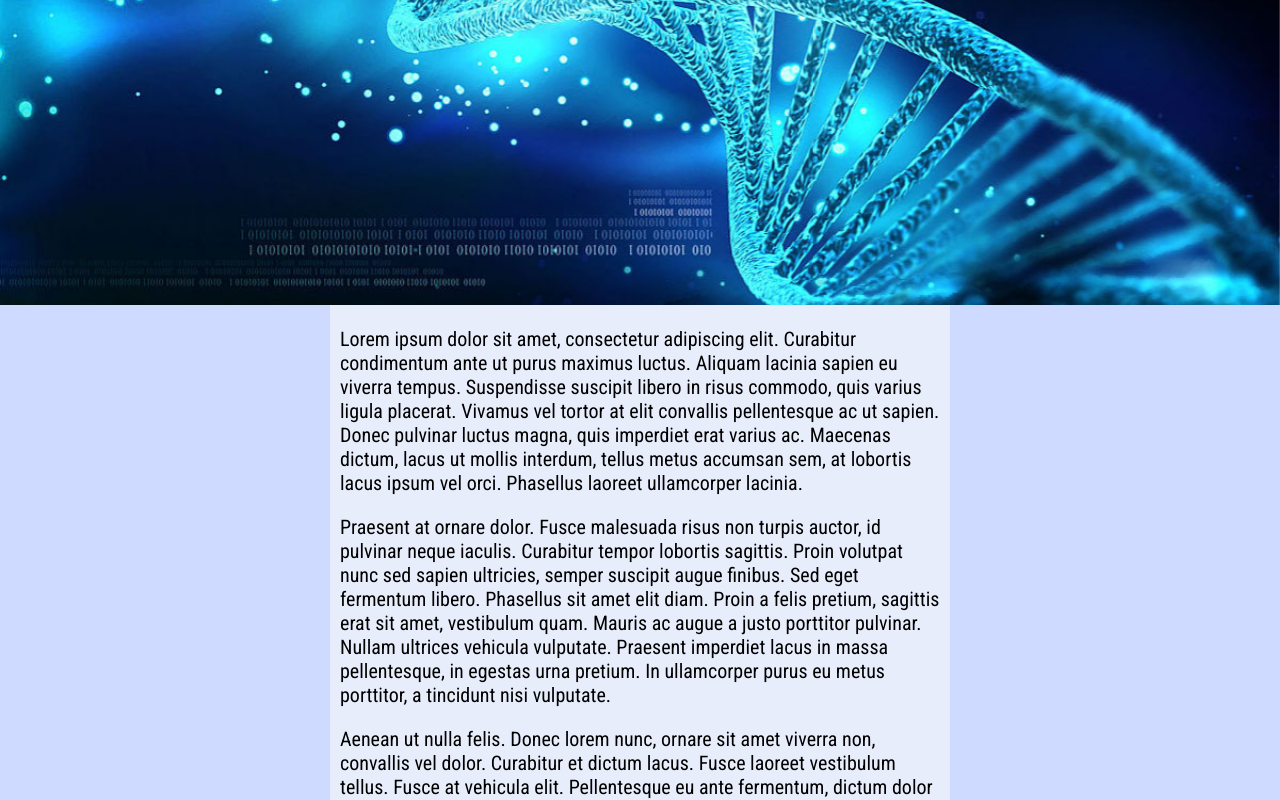
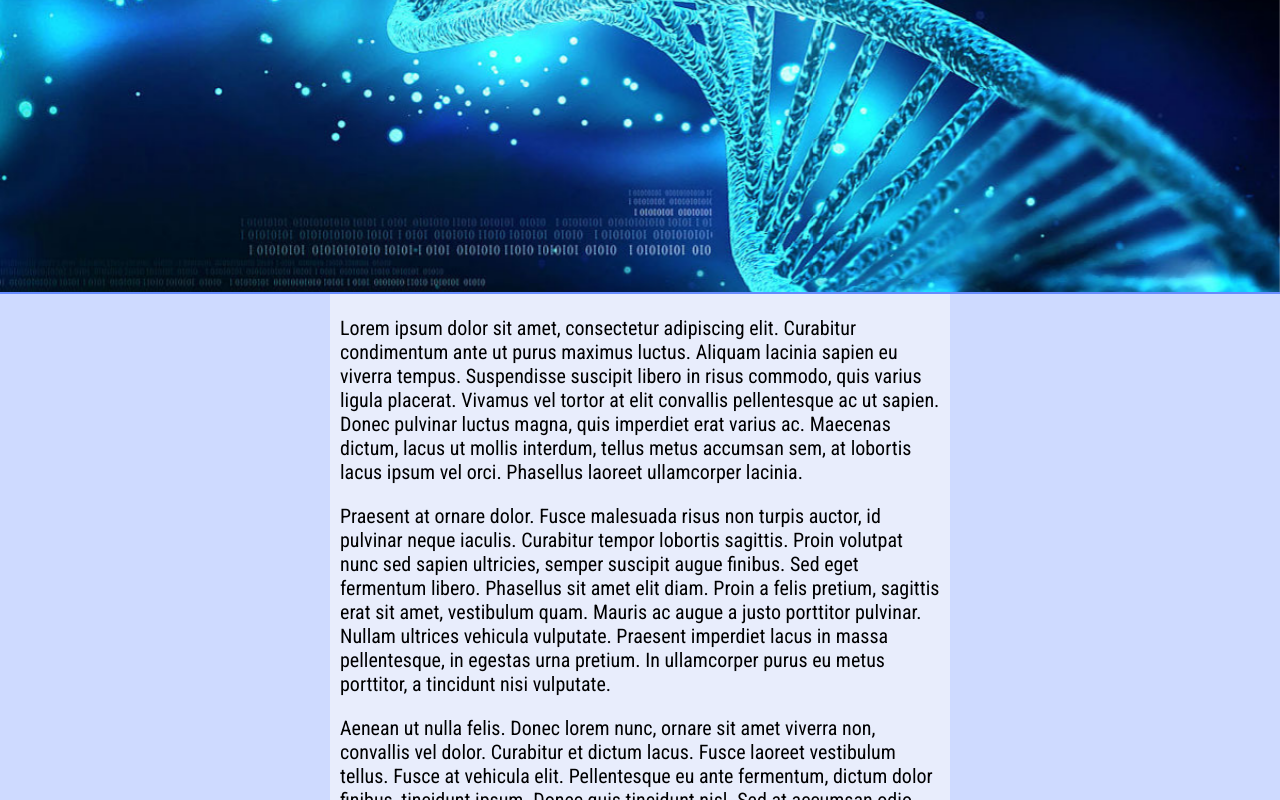
Before and after one commit to mattkwang/princetonigem, a plain HTML site: page index.html in a window 1280 px wide. Shown: the part 300-1100 px from the top of the page. Drawn offline with Linux system fonts and the light colour scheme.

```diff
--- a/styles.css
+++ b/styles.css
@@ -112,13 +112,12 @@
 	padding: 10px;
 }
 
-
 .banner {
 	width: 100vw;
 	height: 20vh;
 	position: fixed;
 	z-index: -1;
-		margin-top: 10vh;
+	padding-top: 10vh;
 	top: 0;
 }
 
@@ -127,8 +126,8 @@
 }
 
 .text-bg {
-	margin-top: calc(10vh + 41vw);
-	/*margin-top: 0.42vw;*/
+	margin-top: calc(10vh + 40vw);
+	border-top: 2px solid #668CFF;
 }
 
 .dropdown-content a {
@@ -146,7 +145,7 @@
 	border-bottom-left-radius: 5px
 }
 
-@media only screen
+/*@media only screen
 and (min-device-width: 1200px)
 and (max-device-width: 1600px)
 and (-webkit-min-device-pixel-ratio: 1) {
@@ -156,4 +155,4 @@
 
 	}
 
-}
+}*/
```
Lines whose indentation alone changed are shown as unchanged.
